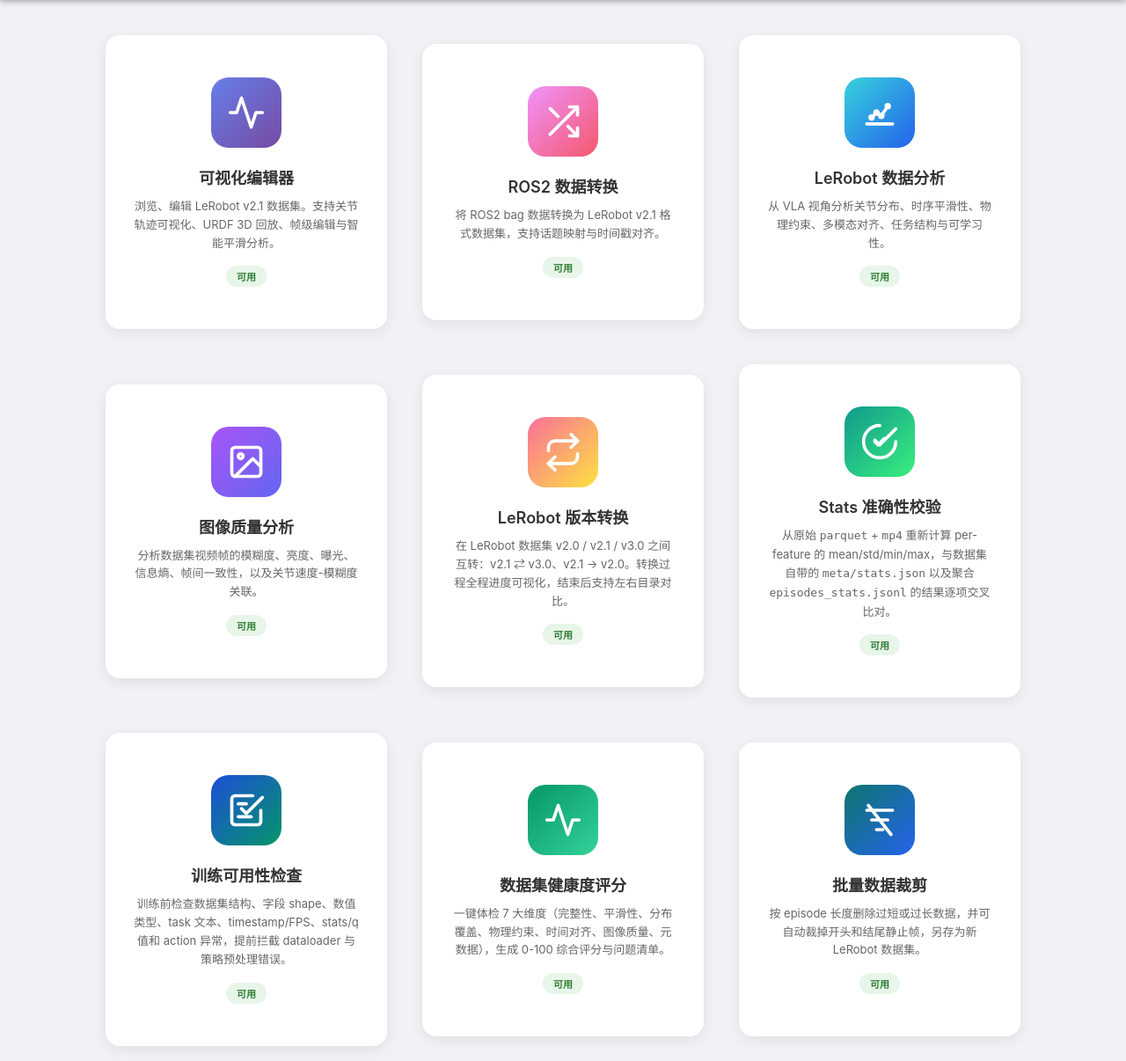
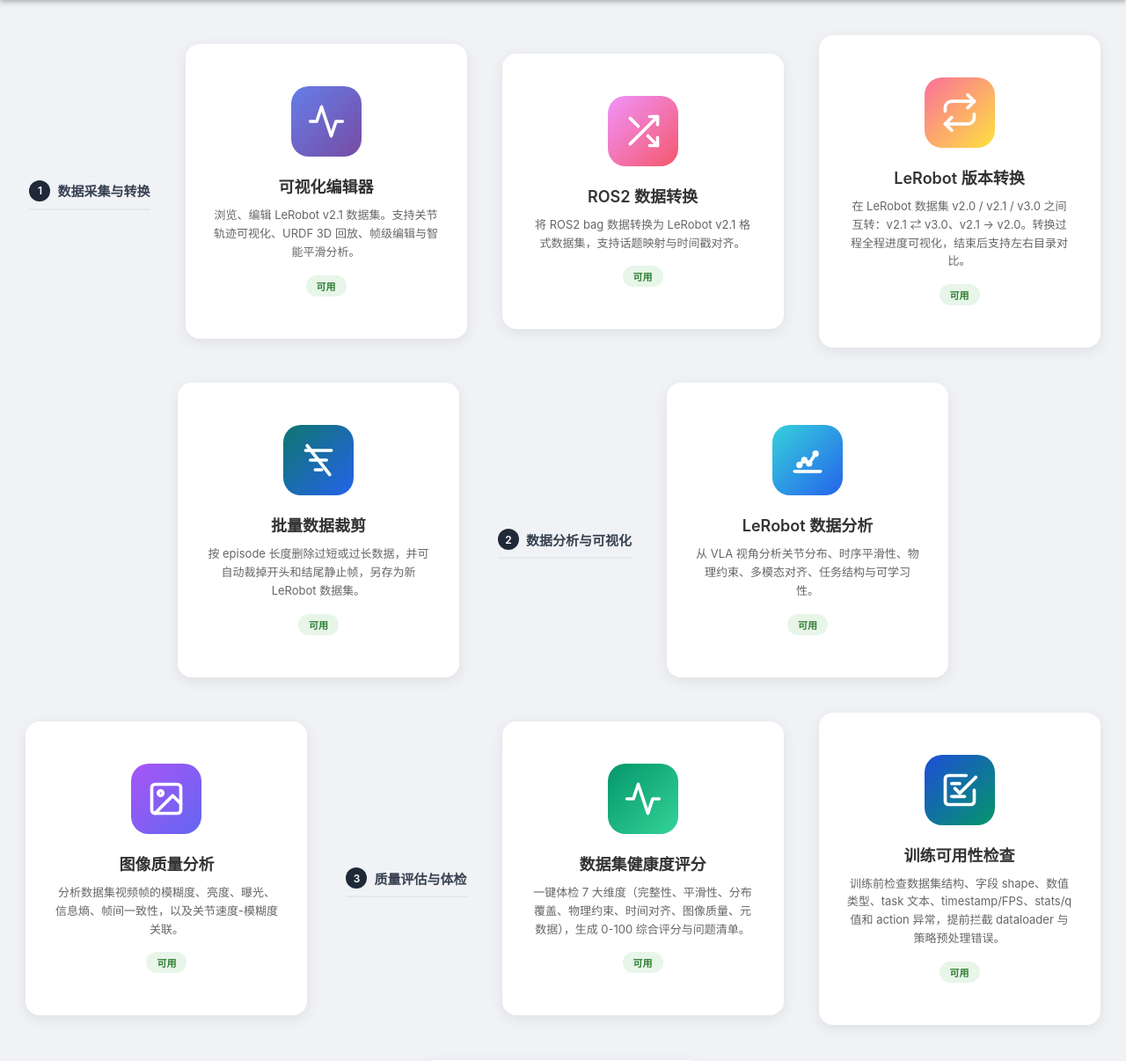
Before and after one commit to liyankang/lerobot_visualize, a Flask app: page / in a window 1280 px wide. Shown: the part 87-1293 px from the top of the page at 88% size. Run offline with Flask 2, Linux system fonts and the light colour scheme; parts of the project's set-up code (start-up, migrations or seed data) failed here and were passed over.

Commit message:
refactor(portal): 重构页面布局与健康检查服务逻辑
1. 调整门户页面的功能模块分组和排序，新增section-title样式统一分组标题
2. 交换了批量工具和Stats校验的卡片位置
3. 更新健康检查服务中获取报告评分的字段逻辑

```diff
--- a/health_check_service.py
+++ b/health_check_service.py
@@ -510,8 +510,8 @@
                 progress_cb=lambda *a: None,
             )
 
-            overall = img_report.get("overall", {})
-            avg_score = overall.get("avg_quality_score", 0)
+            overall = img_report.get("summary", {})
+            avg_score = overall.get("quality_score", 0)
             problem_ratio = overall.get("problem_frame_ratio", 0)
 
             issues = []
--- a/templates/portal.html
+++ b/templates/portal.html
@@ -64,6 +64,20 @@
         .badge-ready { background: #e8f5e9; color: #2e7d32; }
         .badge-wip { background: #fff3e0; color: #e65100; }
 
+        .section-title {
+            grid-column: 1 / -1;
+            font-size: 15px; font-weight: 600; color: #374151;
+            margin: 24px 0 -8px 4px; padding-bottom: 8px;
+            border-bottom: 2px solid #e5e7eb;
+            display: flex; align-items: center; gap: 8px;
+        }
+        .section-title:first-child { margin-top: 0; }
+        .section-title .num {
+            display: inline-flex; align-items: center; justify-content: center;
+            width: 24px; height: 24px; border-radius: 50%;
+            background: #1f2937; color: #fff; font-size: 12px;
+        }
+
         footer {
             text-align: center; padding: 16px; font-size: 12px; color: #999;
         }
@@ -76,6 +90,8 @@
     </header>
 
     <div class="portal">
+        <div class="section-title"><span class="num">1</span> 数据采集与转换</div>
+
         <a class="card" href="/visualize">
             <div class="icon icon-vis">
                 <svg viewBox="0 0 24 24" fill="none" stroke="#fff" stroke-width="2" stroke-linecap="round" stroke-linejoin="round">
@@ -101,6 +117,36 @@
             <p>将 ROS2 bag 数据转换为 LeRobot v2.1 格式数据集，支持话题映射与时间戳对齐。</p>
             <span class="badge badge-ready">可用</span>
         </a>
+
+        <a class="card" href="/converter">
+            <div class="icon icon-convert">
+                <svg viewBox="0 0 24 24" fill="none" stroke="#fff" stroke-width="2" stroke-linecap="round" stroke-linejoin="round">
+                    <polyline points="17 1 21 5 17 9"/>
+                    <path d="M3 11V9a4 4 0 0 1 4-4h14"/>
+                    <polyline points="7 23 3 19 7 15"/>
+                    <path d="M21 13v2a4 4 0 0 1-4 4H3"/>
+                </svg>
+            </div>
+            <h2>LeRobot 版本转换</h2>
+            <p>在 LeRobot 数据集 v2.0 / v2.1 / v3.0 之间互转：v2.1 ⇄ v3.0、v2.1 → v2.0。转换过程全程进度可视化，结束后支持左右目录对比。</p>
+            <span class="badge badge-ready">可用</span>
+        </a>
+
+        <a class="card" href="/batch-tools">
+            <div class="icon icon-batch">
+                <svg viewBox="0 0 24 24" fill="none" stroke="#fff" stroke-width="2" stroke-linecap="round" stroke-linejoin="round">
+                    <path d="M4 6h16"/>
+                    <path d="M7 12h10"/>
+                    <path d="M10 18h4"/>
+                    <path d="M5 3l14 18"/>
+                </svg>
+            </div>
+            <h2>批量数据裁剪</h2>
+            <p>按 episode 长度删除过短或过长数据，并可自动裁掉开头和结尾静止帧，另存为新 LeRobot 数据集。</p>
+            <span class="badge badge-ready">可用</span>
+        </a>
+
+        <div class="section-title"><span class="num">2</span> 数据分析与可视化</div>
 
         <a class="card" href="/data-analysis">
             <div class="icon icon-analysis">
@@ -131,30 +177,16 @@
             <span class="badge badge-ready">可用</span>
         </a>
 
-        <a class="card" href="/converter">
-            <div class="icon icon-convert">
+        <div class="section-title"><span class="num">3</span> 质量评估与体检</div>
+
+        <a class="card" href="/health-check">
+            <div class="icon icon-health">
                 <svg viewBox="0 0 24 24" fill="none" stroke="#fff" stroke-width="2" stroke-linecap="round" stroke-linejoin="round">
-                    <polyline points="17 1 21 5 17 9"/>
-                    <path d="M3 11V9a4 4 0 0 1 4-4h14"/>
-                    <polyline points="7 23 3 19 7 15"/>
-                    <path d="M21 13v2a4 4 0 0 1-4 4H3"/>
+                    <path d="M22 12h-4l-3 9L9 3l-3 9H2"/>
                 </svg>
             </div>
-            <h2>LeRobot 版本转换</h2>
-            <p>在 LeRobot 数据集 v2.0 / v2.1 / v3.0 之间互转：v2.1 ⇄ v3.0、v2.1 → v2.0。转换过程全程进度可视化，结束后支持左右目录对比。</p>
-            <span class="badge badge-ready">可用</span>
-        </a>
-
-        <a class="card" href="/verify-stats">
-            <div class="icon icon-verify">
-                <svg viewBox="0 0 24 24" fill="none" stroke="#fff" stroke-width="2" stroke-linecap="round" stroke-linejoin="round">
-                    <path d="M9 12l2 2 4-4"/>
-                    <path d="M12 2a10 10 0 1 0 10 10"/>
-                    <path d="M22 4L12 14.01l-3-3"/>
-                </svg>
-            </div>
-            <h2>Stats 准确性校验</h2>
-            <p>从原始 <code>parquet</code> + <code>mp4</code> 重新计算 per-feature 的 mean/std/min/max，与数据集自带的 <code>meta/stats.json</code> 以及聚合 <code>episodes_stats.jsonl</code> 的结果逐项交叉比对。</p>
+            <h2>数据集健康度评分</h2>
+            <p>一键体检 7 大维度（完整性、平滑性、分布覆盖、物理约束、时间对齐、图像质量、元数据），生成 0-100 综合评分与问题清单。</p>
             <span class="badge badge-ready">可用</span>
         </a>
 
@@ -172,28 +204,16 @@
             <span class="badge badge-ready">可用</span>
         </a>
 
-        <a class="card" href="/health-check">
-            <div class="icon icon-health">
+        <a class="card" href="/verify-stats">
+            <div class="icon icon-verify">
                 <svg viewBox="0 0 24 24" fill="none" stroke="#fff" stroke-width="2" stroke-linecap="round" stroke-linejoin="round">
-                    <path d="M22 12h-4l-3 9L9 3l-3 9H2"/>
+                    <path d="M9 12l2 2 4-4"/>
+                    <path d="M12 2a10 10 0 1 0 10 10"/>
+                    <path d="M22 4L12 14.01l-3-3"/>
                 </svg>
             </div>
-            <h2>数据集健康度评分</h2>
-            <p>一键体检 7 大维度（完整性、平滑性、分布覆盖、物理约束、时间对齐、图像质量、元数据），生成 0-100 综合评分与问题清单。</p>
-            <span class="badge badge-ready">可用</span>
-        </a>
-
-        <a class="card" href="/batch-tools">
-            <div class="icon icon-batch">
-                <svg viewBox="0 0 24 24" fill="none" stroke="#fff" stroke-width="2" stroke-linecap="round" stroke-linejoin="round">
-                    <path d="M4 6h16"/>
-                    <path d="M7 12h10"/>
-                    <path d="M10 18h4"/>
-                    <path d="M5 3l14 18"/>
-                </svg>
-            </div>
-            <h2>批量数据裁剪</h2>
-            <p>按 episode 长度删除过短或过长数据，并可自动裁掉开头和结尾静止帧，另存为新 LeRobot 数据集。</p>
+            <h2>Stats 准确性校验</h2>
+            <p>从原始 <code>parquet</code> + <code>mp4</code> 重新计算 per-feature 的 mean/std/min/max，与数据集自带的 <code>meta/stats.json</code> 以及聚合 <code>episodes_stats.jsonl</code> 的结果逐项交叉比对。</p>
             <span class="badge badge-ready">可用</span>
         </a>
     </div>
```
